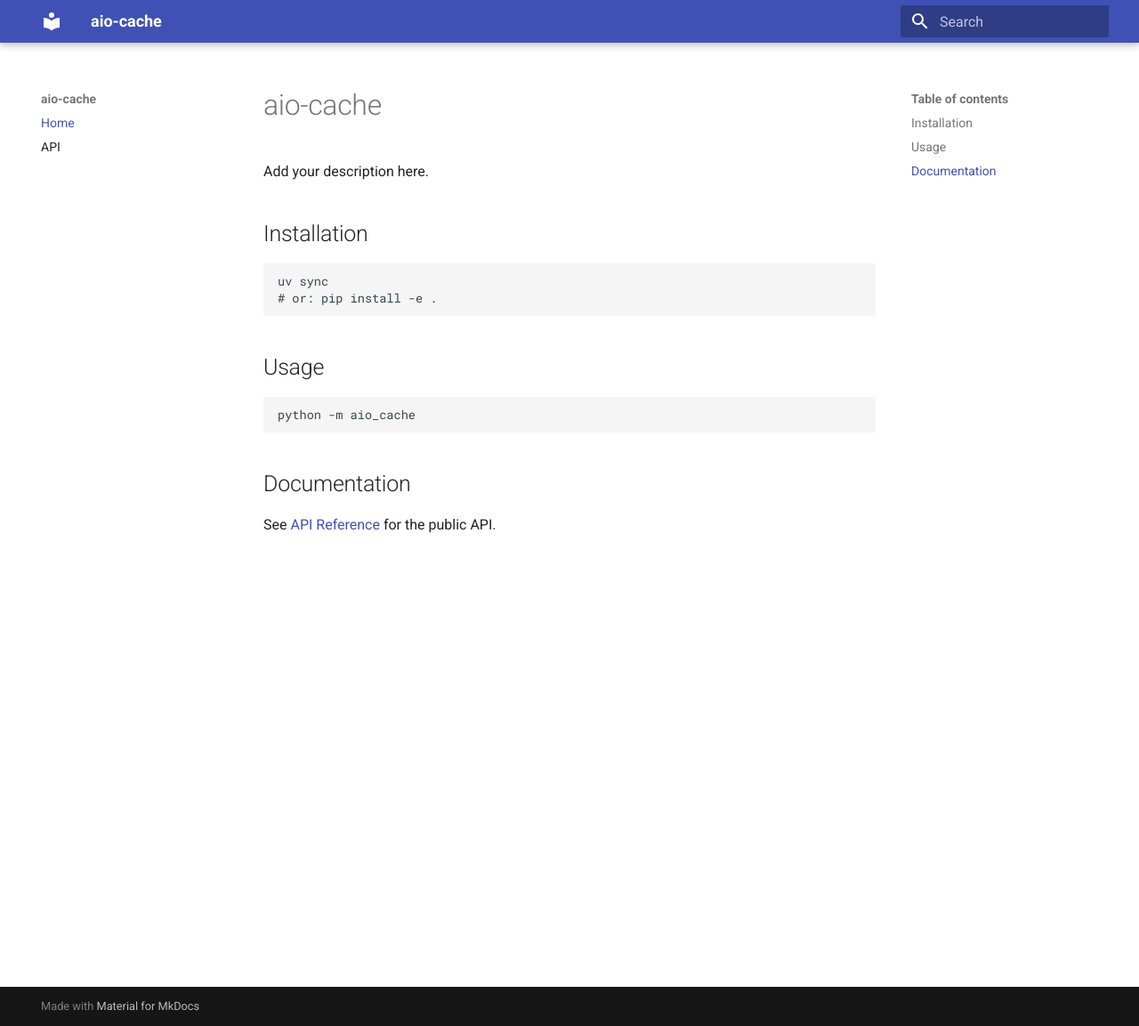
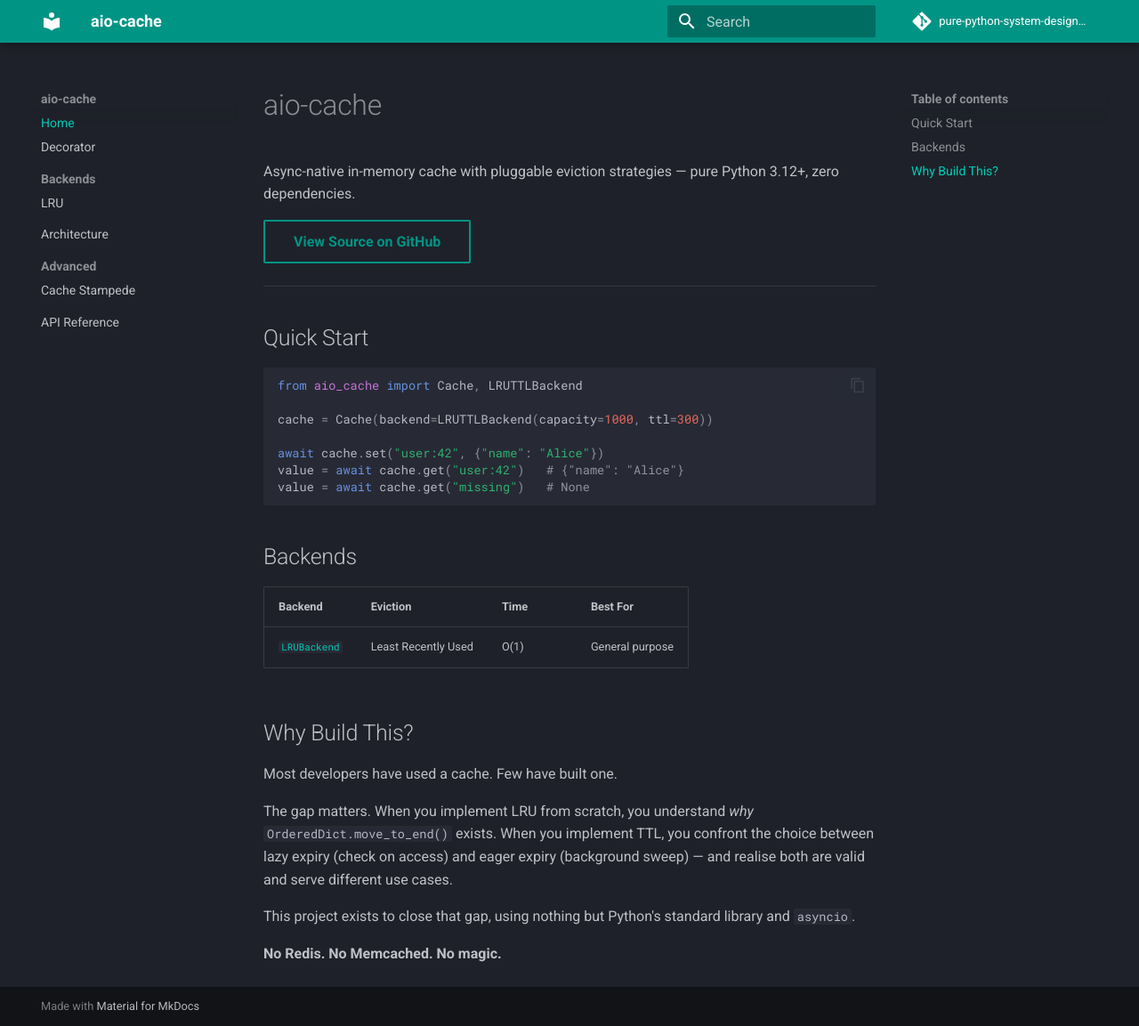
Before and after one commit to pure-python-system-design/purecache, an MkDocs documentation site: the page built from docs/index.md, in a window 1280 px wide and 1153 px high. Shown: the whole window at 89% size. Built offline with MkDocs 1.6.1 and Material for MkDocs 9.7.7, drawn with Linux system fonts in a browser that asks for light colours; comment, search, counter and statistics services are not loaded.

````diff
--- a/.pre-commit-config.yaml
+++ b/.pre-commit-config.yaml
@@ -32,6 +32,5 @@ repos:
     hooks:
       - id: trailing-whitespace
       - id: end-of-file-fixer
-      - id: check-yaml
       - id: check-added-large-files
         args: ["--maxkb=1000"]
--- a/docs/index.md
+++ b/docs/index.md
@@ -1,20 +1,36 @@
 # aio-cache
 
-Add your description here.
+Async-native in-memory cache with pluggable eviction strategies — pure Python 3.12+, zero dependencies.
 
-## Installation
+[View Source on GitHub](https://github.com/pure-python-system-design/aio-cache){ .md-button }
 
-```bash
-uv sync
-# or: pip install -e .
+---
+
+## Quick Start
+
+```python
+from aio_cache import Cache, LRUTTLBackend
+
+cache = Cache(backend=LRUTTLBackend(capacity=1000, ttl=300))
+
+await cache.set("user:42", {"name": "Alice"})
+value = await cache.get("user:42")   # {"name": "Alice"}
+value = await cache.get("missing")   # None
 ```
 
-## Usage
+## Backends
 
-```bash
-python -m aio_cache
-```
+| Backend                | Eviction            | Time | Best For        |
+| ---------------------- | ------------------- | ---- | --------------- |
+| [`LRUBackend`](lru.md) | Least Recently Used | O(1) | General purpose |
 
-## Documentation
 
-See [API Reference](api.md) for the public API.
+## Why Build This?
+
+Most developers have used a cache. Few have built one.
+
+The gap matters. When you implement LRU from scratch, you understand *why* `OrderedDict.move_to_end()` exists. When you implement TTL, you confront the choice between lazy expiry (check on access) and eager expiry (background sweep) — and realise both are valid and serve different use cases.
+
+This project exists to close that gap, using nothing but Python's standard library and `asyncio`.
+
+**No Redis. No Memcached. No magic.**
--- a/mkdocs.yml
+++ b/mkdocs.yml
@@ -1,9 +1,18 @@
 site_name: aio-cache
-site_description: Add your description here
-site_url: https://github.com/owner/aio-cache
+site_url: https://pure-python-system-design.github.io/aio-cache/
+repo_url: https://github.com/pure-python-system-design/aio-cache
+repo_name: pure-python-system-design/aio-cache
 
 theme:
   name: material
+  palette:
+    scheme: slate
+    primary: teal
+    accent: amber
+  features:
+    - navigation.sections
+    - navigation.expand
+    - content.code.copy
 
 plugins:
   - search
@@ -11,9 +20,32 @@ plugins:
       handlers:
         python:
           paths: [src]
-          options:
-            show_source: true
+
+markdown_extensions:
+  - pymdownx.highlight:
+      anchor_linenums: true
+  - pymdownx.superfences:
+      custom_fences:
+        - name: mermaid
+          class: mermaid
+          format: !!python/name:pymdownx.superfences.fence_code_format
+  - pymdownx.inlinehilite
+  - pymdownx.snippets
+  - pymdownx.emoji:
+      emoji_index: !!python/name:material.extensions.emoji.twemoji
+      emoji_generator: !!python/name:material.extensions.emoji.to_svg
+  - admonition
+  - pymdownx.details
+  - attr_list
+  - md_in_html
+  - tables
 
 nav:
   - Home: index.md
-  - API: api.md
+  - Decorator: decorators.md
+  - Backends:
+      - LRU: lru.md
+  - Architecture: architecture.md
+  - Advanced:
+      - Cache Stampede: stampede.md
+  - API Reference: api.md
````
Also changed, not shown: README.md (+125 -62 lines), docs/architecture.md (added, +71 -0 lines), docs/decorators.md (added, +118 -0 lines), docs/lru.md (added, +110 -0 lines), docs/stampede.md (added, +74 -0 lines), 1 other file.
